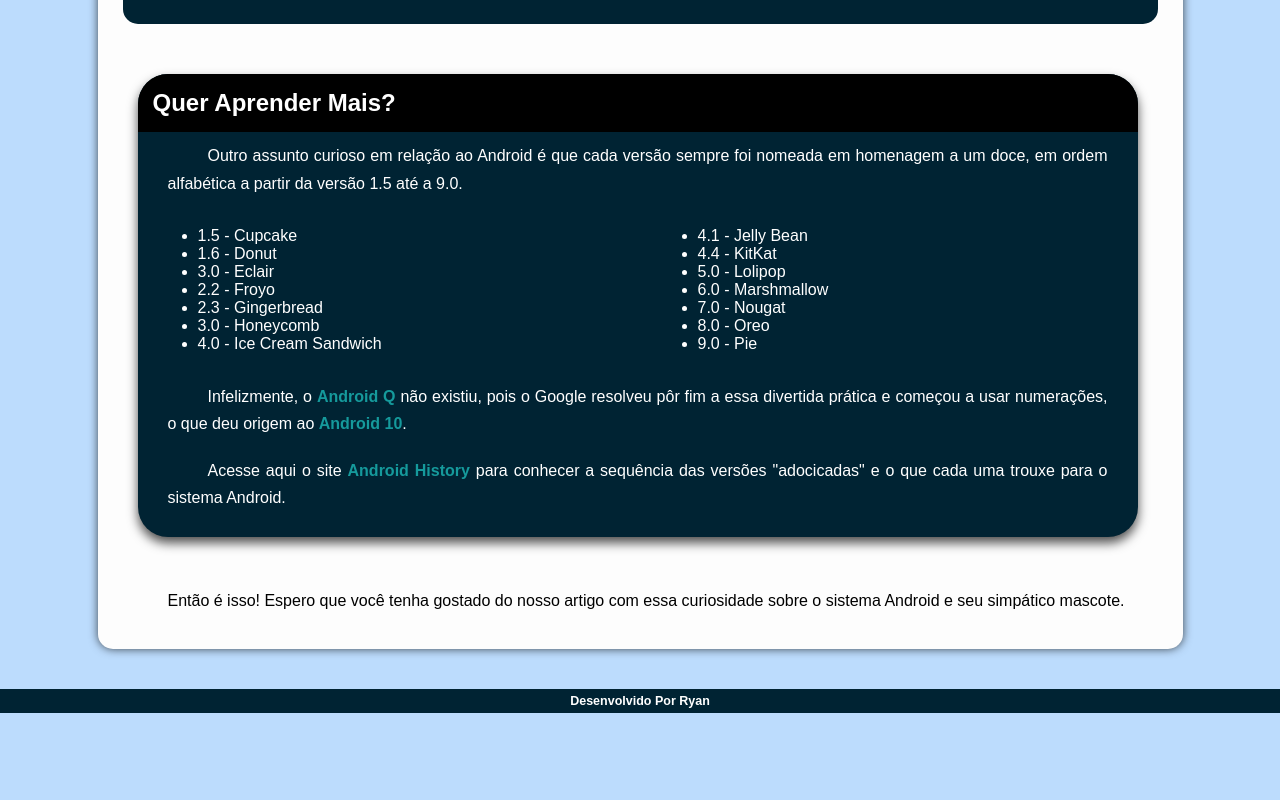
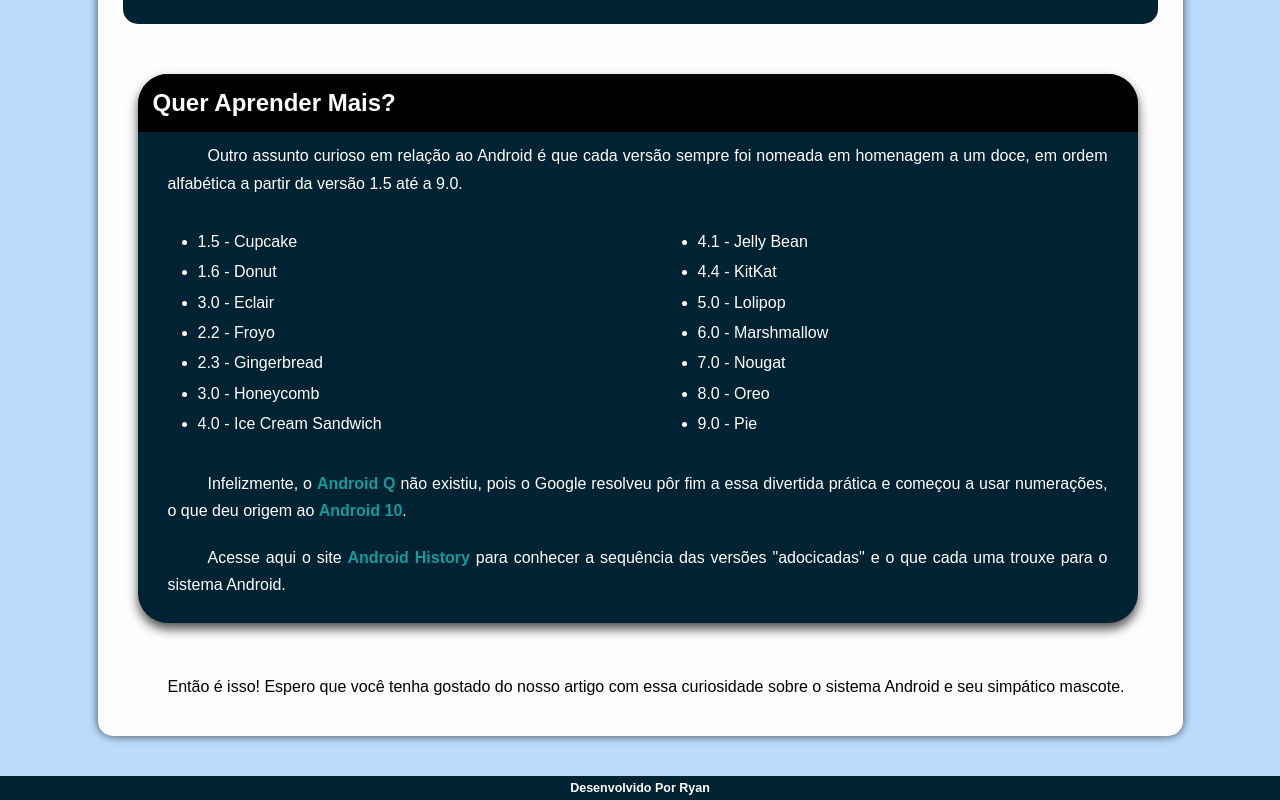
Before and after one commit to RyanQuize/project-android, a plain HTML site: page index.html in a window 1280 px wide. Shown: the part 2448-3248 px from the top of the page. Before the commit the page ends 3161 px from the top, so only its background shows below. Drawn offline with Linux system fonts and the light colour scheme.

Commit message:
Update style.css

```diff
--- a/style.css
+++ b/style.css
@@ -26,6 +26,7 @@
 }
 
 body{
+    margin: auto;
     background-color: var(--fundo);
     font-family: var(--fonte-padrao);
 
@@ -55,7 +56,7 @@ header > h1 {
 }
 
 #nave{
-    text-align: center;
+    margin: auto;
     padding: 10px;
     font-weight: normal;
 
@@ -159,13 +160,13 @@ main {
 
   .list{
     display: flex;
-    align-items: center;
   }
 
   .lit{
     flex: 1;
     padding: 20px 20px 20px 60px;
     margin: auto;
+    line-height: 1.9em;
 
   }
 
```
